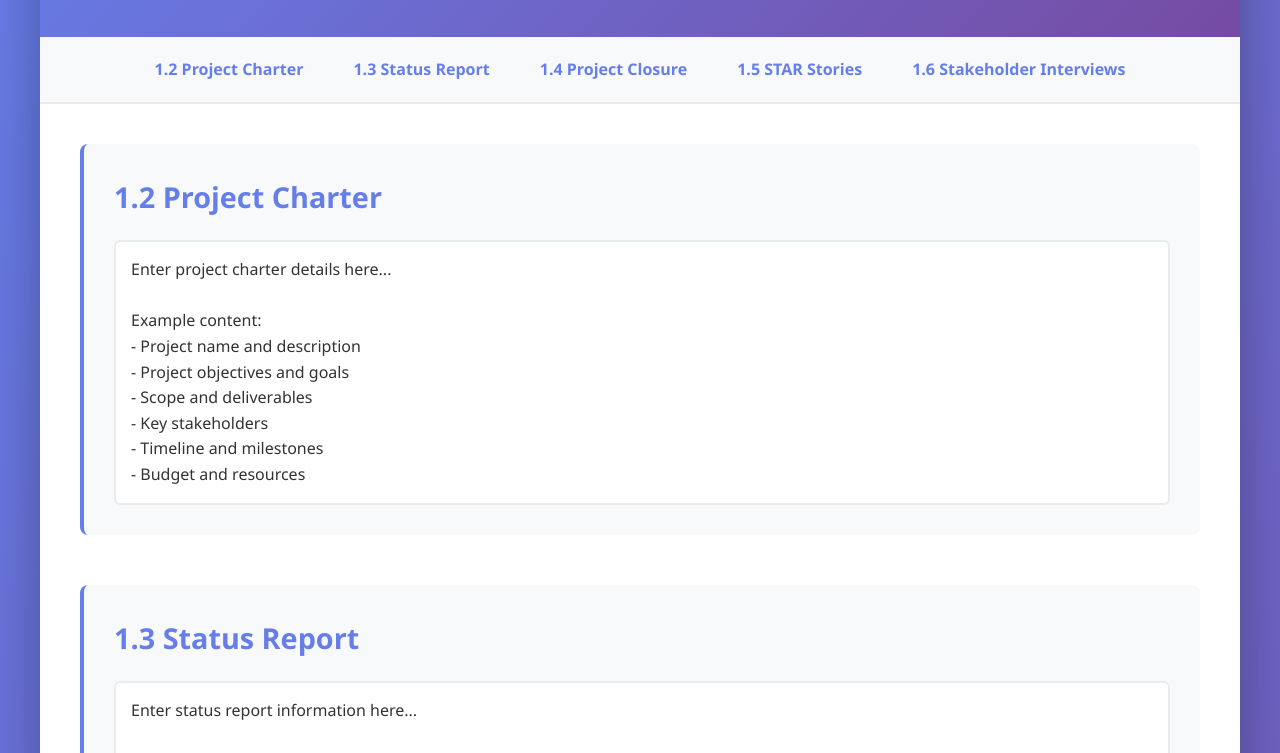
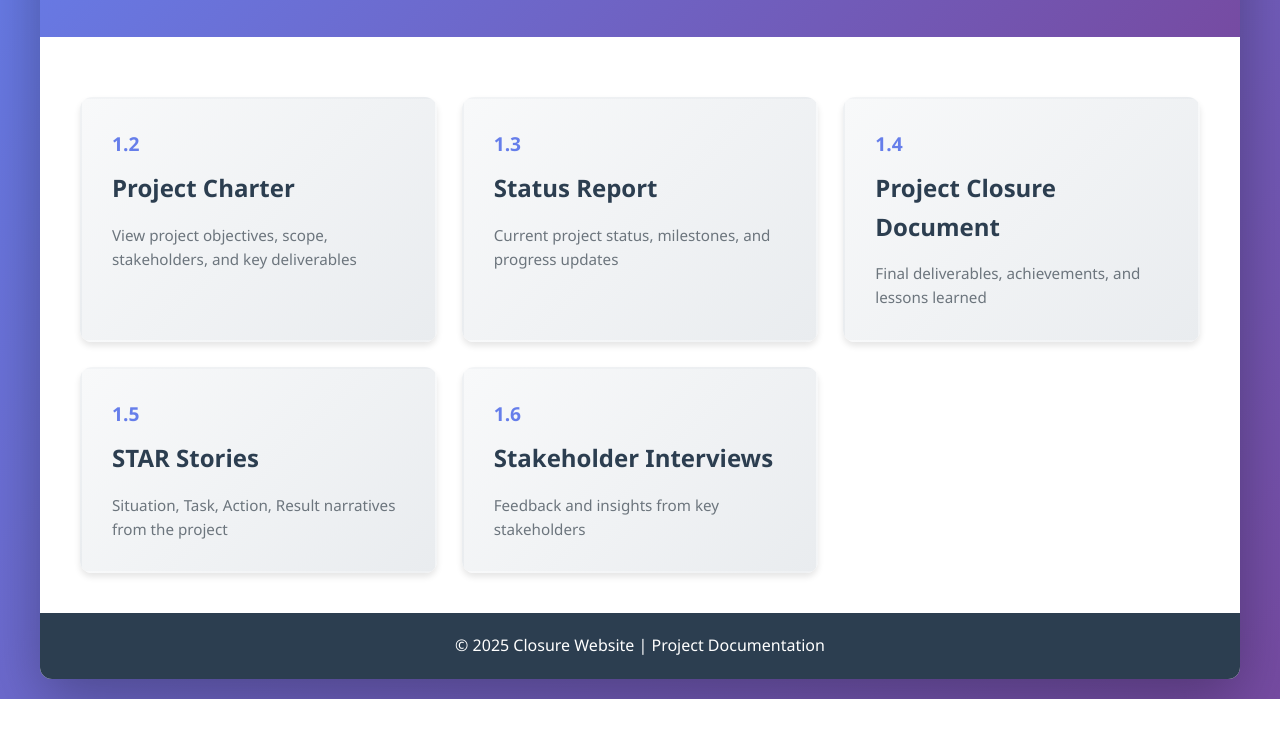
Before and after one commit to winterguy123/4860_final_website_jy, a plain HTML site: page index.html in a window 1280 px wide. Shown: the part 163-916 px from the top of the page. After the commit the page ends 862 px from the top, so only its background shows below. Drawn offline with Linux system fonts and the light colour scheme.

Commit message:
Update index.html

```diff
--- a/index.html
+++ b/index.html
@@ -41,88 +41,93 @@
             margin-bottom: 10px;
         }
 
-        nav {
-            background: #f8f9fa;
-            padding: 20px;
-            border-bottom: 2px solid #e9ecef;
-        }
-
-        nav ul {
-            list-style: none;
-            display: flex;
-            flex-wrap: wrap;
-            justify-content: center;
-            gap: 10px;
-        }
-
-        nav a {
-            text-decoration: none;
-            color: #667eea;
-            padding: 10px 20px;
-            border-radius: 6px;
-            transition: all 0.3s;
-            font-weight: 600;
-        }
-
-        nav a:hover {
-            background: #667eea;
-            color: white;
-        }
-
         .content {
             padding: 40px;
         }
 
-        section {
-            margin-bottom: 50px;
+        .tiles-grid {
+            display: grid;
+            grid-template-columns: repeat(auto-fit, minmax(300px, 1fr));
+            gap: 25px;
+            margin-top: 20px;
+        }
+
+        .tile {
+            background: linear-gradient(135deg, #f8f9fa 0%, #e9ecef 100%);
+            border-radius: 12px;
             padding: 30px;
+            cursor: pointer;
+            transition: all 0.3s ease;
+            border: 2px solid transparent;
+            box-shadow: 0 4px 6px rgba(0,0,0,0.1);
+        }
+
+        .tile:hover {
+            transform: translateY(-5px);
+            box-shadow: 0 8px 16px rgba(102, 126, 234, 0.3);
+            border-color: #667eea;
+        }
+
+        .tile-number {
+            font-size: 1.2em;
+            font-weight: bold;
+            color: #667eea;
+            margin-bottom: 10px;
+        }
+
+        .tile-title {
+            font-size: 1.5em;
+            font-weight: 600;
+            color: #2c3e50;
+            margin-bottom: 15px;
+        }
+
+        .tile-description {
+            color: #6c757d;
+            font-size: 0.95em;
+        }
+
+        .subpage {
+            display: none;
+        }
+
+        .subpage.active {
+            display: block;
+        }
+
+        .back-button {
+            background: #667eea;
+            color: white;
+            border: none;
+            padding: 12px 24px;
+            border-radius: 6px;
+            cursor: pointer;
+            font-size: 1em;
+            margin-bottom: 30px;
+            transition: background 0.3s;
+        }
+
+        .back-button:hover {
+            background: #764ba2;
+        }
+
+        .subpage-content {
             background: #f8f9fa;
             border-radius: 8px;
+            padding: 30px;
             border-left: 4px solid #667eea;
         }
 
-        section h2 {
+        .subpage-content h2 {
             color: #667eea;
             margin-bottom: 20px;
-            font-size: 1.8em;
-            cursor: pointer;
-            display: flex;
-            align-items: center;
-            justify-content: space-between;
-            user-select: none;
-        }
-
-        section h2:hover {
-            color: #764ba2;
-        }
-
-        .toggle-icon {
-            font-size: 0.8em;
-            transition: transform 0.3s;
-        }
-
-        .toggle-icon.collapsed {
-            transform: rotate(-90deg);
-        }
-
-        .content-box {
-            transition: max-height 0.3s ease, opacity 0.3s ease, padding 0.3s ease;
-            overflow: hidden;
-            max-height: 1000px;
-            opacity: 1;
-        }
-
-        .content-box.collapsed {
-            max-height: 0;
-            opacity: 0;
-            padding: 0;
-            border: none;
+            font-size: 2em;
         }
 
         .content-box {
             width: 100%;
-            min-height: 150px;
-            padding: 15px;
+            min-height: 300px;
+            padding: 20px;
             border: 2px solid #e9ecef;
             border-radius: 6px;
             font-family: inherit;
@@ -130,11 +135,6 @@
             background: white;
             white-space: pre-wrap;
             word-wrap: break-word;
-        }
-
-        .placeholder {
-            color: #6c757d;
-            font-style: italic;
         }
 
         footer {
@@ -149,15 +149,11 @@
                 font-size: 1.8em;
             }
 
-            nav ul {
-                flex-direction: column;
+            .tiles-grid {
+                grid-template-columns: 1fr;
             }
 
             .content {
-                padding: 20px;
-            }
-
-            section {
                 padding: 20px;
             }
         }
@@ -170,18 +166,46 @@
             <p>Project Documentation & Closure</p>
         </header>
 
-        <nav>
-            <ul>
-                <li><a href="#charter">1.2 Project Charter</a></li>
-                <li><a href="#status">1.3 Status Report</a></li>
-                <li><a href="#closure">1.4 Project Closure</a></li>
-                <li><a href="#star">1.5 STAR Stories</a></li>
-                <li><a href="#interviews">1.6 Stakeholder Interviews</a></li>
-            </ul>
-        </nav>
+        <div class="content">
+            <!-- Main Page -->
+            <div id="mainPage">
+                <div class="tiles-grid">
+                    <div class="tile" onclick="showSubpage('charter')">
+                        <div class="tile-number">1.2</div>
+                        <div class="tile-title">Project Charter</div>
+                        <div class="tile-description">View project objectives, scope, stakeholders, and key deliverables</div>
+                    </div>
 
-        <div class="content">
-            <section id="charter">
+                    <div class="tile" onclick="showSubpage('status')">
+                        <div class="tile-number">1.3</div>
+                        <div class="tile-title">Status Report</div>
+                        <div class="tile-description">Current project status, milestones, and progress updates</div>
+                    </div>
+
+                    <div class="tile" onclick="showSubpage('closure')">
+                        <div class="tile-number">1.4</div>
+                        <div class="tile-title">Project Closure Document</div>
+                        <div class="tile-description">Final deliverables, achievements, and lessons learned</div>
+                    </div>
+
+                    <div class="tile" onclick="showSubpage('star')">
+                        <div class="tile-number">1.5</div>
+                        <div class="tile-title">STAR Stories</div>
+                        <div class="tile-description">Situation, Task, Action, Result narratives from the project</div>
+                    </div>
+
+                    <div class="tile" onclick="showSubpage('interviews')">
+                        <div class="tile-number">1.6</div>
+                        <div class="tile-title">Stakeholder Interviews</div>
+                        <div class="tile-description">Feedback and insights from key stakeholders</div>
+                    </div>
+                </div>
+            </div>
+
+            <!-- Subpage: Project Charter -->
+            <div id="charter" class="subpage">
+                <button class="back-button" onclick="showMainPage()">← Back to Main Page</button>
+                <div class="subpage-content">
                     <h2>1.2 Project Charter</h2>
                     <div class="content-box">Enter project charter details here...
 
@@ -192,9 +216,13 @@ Example content:
 - Key stakeholders
 - Timeline and milestones
 - Budget and resources</div>
-            </section>
+                </div>
+            </div>
 
-            <section id="status">
+            <!-- Subpage: Status Report -->
+            <div id="status" class="subpage">
+                <button class="back-button" onclick="showMainPage()">← Back to Main Page</button>
+                <div class="subpage-content">
                     <h2>1.3 Status Report</h2>
                     <div class="content-box">Enter status report information here...
 
@@ -205,9 +233,13 @@ Example content:
 - Issues and risks
 - Budget status
 - Next steps</div>
-            </section>
+                </div>
+            </div>
 
-            <section id="closure">
+            <!-- Subpage: Project Closure Document -->
+            <div id="closure" class="subpage">
+                <button class="back-button" onclick="showMainPage()">← Back to Main Page</button>
+                <div class="subpage-content">
                     <h2>1.4 Project Closure Document</h2>
                     <div class="content-box">Enter project closure documentation here...
 
@@ -218,9 +250,13 @@ Example content:
 - Lessons learned
 - Outstanding items
 - Sign-off and approvals</div>
-            </section>
+                </div>
+            </div>
 
-            <section id="star">
+            <!-- Subpage: STAR Stories -->
+            <div id="star" class="subpage">
+                <button class="back-button" onclick="showMainPage()">← Back to Main Page</button>
+                <div class="subpage-content">
                     <h2>1.5 STAR Stories</h2>
                     <div class="content-box">Enter STAR stories here...
 
@@ -231,9 +267,13 @@ STAR Format:
 - Result: Outcomes and achievements
 
 Add multiple STAR stories as needed.</div>
-            </section>
+                </div>
+            </div>
 
-            <section id="interviews">
+            <!-- Subpage: Stakeholder Interviews -->
+            <div id="interviews" class="subpage">
+                <button class="back-button" onclick="showMainPage()">← Back to Main Page</button>
+                <div class="subpage-content">
                     <h2>1.6 Stakeholder Interviews</h2>
                     <div class="content-box">Enter stakeholder interview notes here...
 
@@ -244,12 +284,32 @@ Example content:
 - Feedback and insights
 - Action items
 - Follow-up required</div>
-            </section>
+                </div>
+            </div>
         </div>
 
         <footer>
             <p>&copy; 2025 Closure Website | Project Documentation</p>
         </footer>
     </div>
+
+    <script>
+        function showSubpage(pageId) {
+            document.getElementById('mainPage').style.display = 'none';
+            document.querySelectorAll('.subpage').forEach(page => {
+                page.classList.remove('active');
+            });
+            document.getElementById(pageId).classList.add('active');
+            window.scrollTo(0, 0);
+        }
+
+        function showMainPage() {
+            document.getElementById('mainPage').style.display = 'block';
+            document.querySelectorAll('.subpage').forEach(page => {
+                page.classList.remove('active');
+            });
+            window.scrollTo(0, 0);
+        }
+    </script>
 </body>
 </html>
```
Lines whose indentation alone changed are shown as unchanged.
